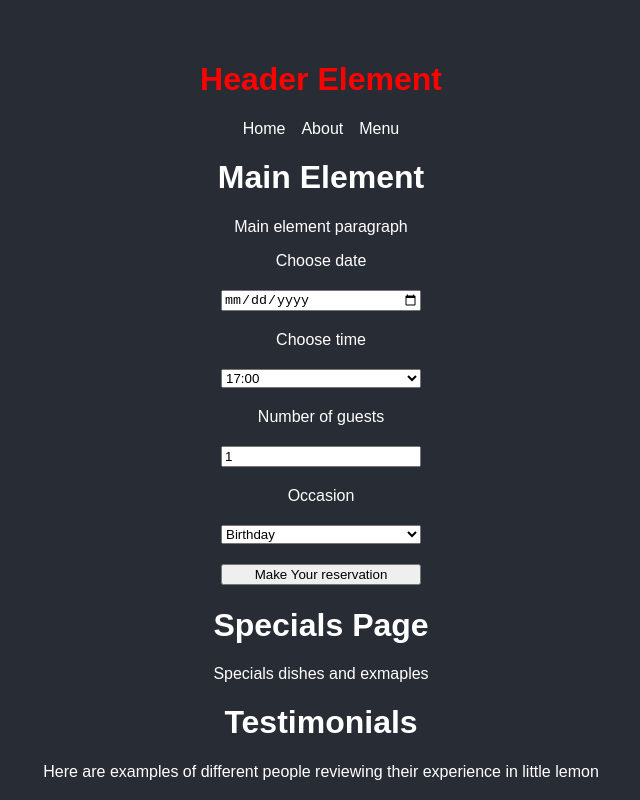
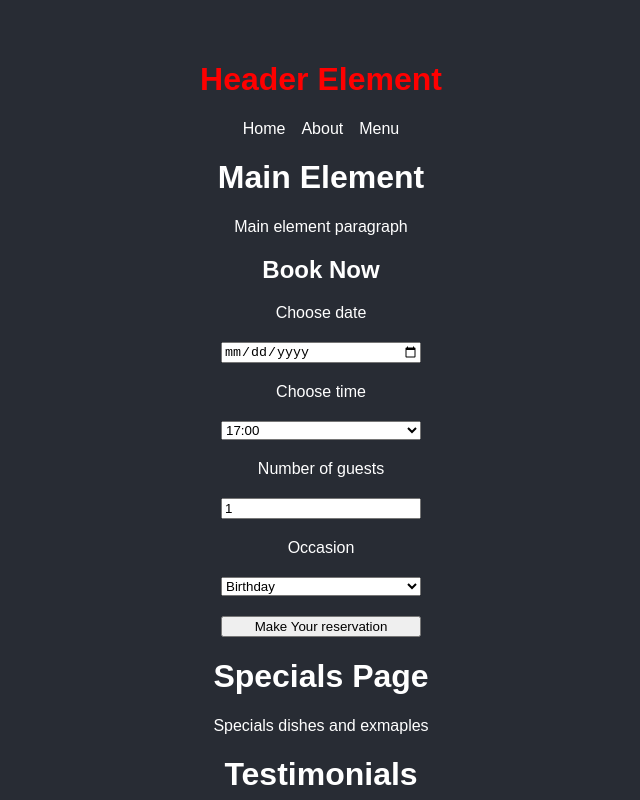
Before and after one commit to DoragonSoruja/Capstone-Project, a React (Create React App) app: page / in a window 1280 px wide. Shown: the top 800 px of the page, without its empty margins (319-959 px from the left). Built offline with nearby package versions, Linux system fonts and the light colour scheme.

Commit message:
Added unit tests

```diff
--- a/src/components/BookingForm.js
+++ b/src/components/BookingForm.js
@@ -33,6 +33,8 @@ function BookingForm() {
     }
 
     return (
+        <section>
+        <h1>Book Now</h1>
         <form onSubmit={handleSubmit}>
             <label htmlFor="res-date">Choose date</label>
             <input type="date" id="res-date" value={date} onChange={handleDateChange} />
@@ -54,6 +56,7 @@ function BookingForm() {
             </select>
             <input type="submit" value="Make Your reservation" />
         </form>
+        </section>
     )
 }
 
```
Also changed, not shown: 2 other files (tests, documents, lock files or other folders).
